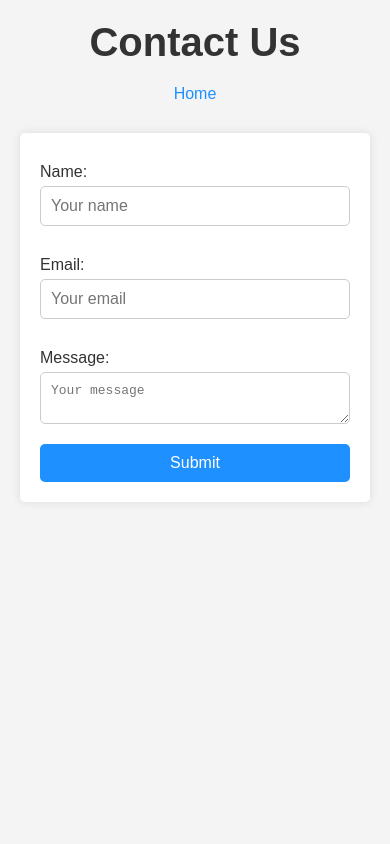
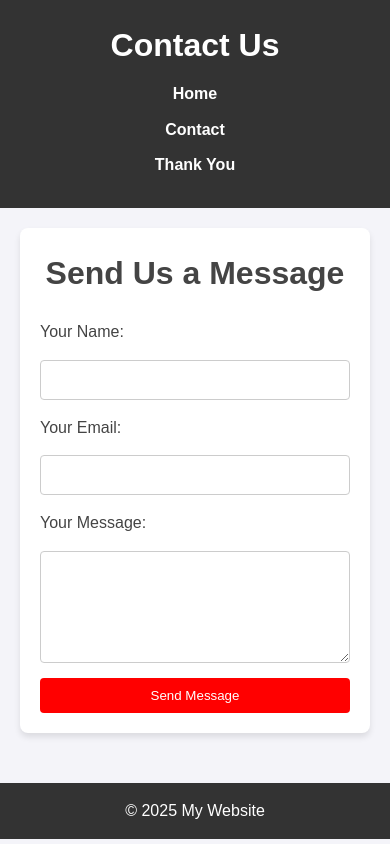
Before and after one commit to Hiahwahnah/YourChoice, a plain HTML site: page contact.html in a window 390 px wide. Drawn offline with Linux system fonts and the light colour scheme.

Commit message:
added more features to the html files as well as updated the CSS

```diff
--- a/contact.html
+++ b/contact.html
@@ -1,34 +1,45 @@
-<!DOCTYPE html>
+<!doctype html>
 <html lang="en">
 <head>
     <meta charset="UTF-8">
     <meta name="viewport" content="width=device-width, initial-scale=1.0">
-    <title>Contact Form</title>
+    <title>Contact Us</title>
     <link rel="stylesheet" href="styles.css">
 </head>
 <body>
     <header>
         <h1>Contact Us</h1>
         <nav>
-            <a href="index.html">Home</a>
+            <ul>
+                <li><a href="index.html">Home</a></li>
+                <li><a href="contact.html">Contact</a></li>
+                <li><a href="thank-you.html">Thank You</a></li>
+            </ul>
         </nav>
     </header>
 
-    <section class="form-section">
-        <form id="contact-form">
-            <label for="name">Name:</label>
-            <input type="text" id="name" name="name" placeholder="Your name" required>
+    <main>
+        <section id="contact-form">
+            <h2>Send Us a Message</h2>
+            <form id="contactForm">
+                <label for="name">Your Name:</label>
+                <input type="text" id="name" name="name" required>
 
-            <label for="email">Email:</label>
-            <input type="email" id="email" name="email" placeholder="Your email" required>
+                <label for="email">Your Email:</label>
+                <input type="email" id="email" name="email" required>
 
-            <label for="message">Message:</label>
-            <textarea id="message" name="message" placeholder="Your message" required></textarea>
+                <label for="message">Your Message:</label>
+                <textarea id="message" name="message" rows="5" required></textarea>
 
-            <button type="submit">Submit</button>
-        </form>
-        <p id="form-status"></p>
-    </section>
+                <button type="submit">Send Message</button>
+            </form>
+            <p id="form-status"></p>
+        </section>
+    </main>
+
+    <footer>
+        <p>&copy; 2025 My Website</p>
+    </footer>
 
     <script src="https://cdn.emailjs.com/dist/email.min.js"></script>
     <script src="script.js"></script>
--- a/styles.css
+++ b/styles.css
@@ -1,76 +1,215 @@
-/* Reset some default styles */
-body, h1, p, label, input, textarea {
+/* Reset some basic styles */
+* {
     margin: 0;
+    padding: 0;
+    box-sizing: border-box;
+}
+
+/* Body styling */
+body {
+    font-family: 'Arial', sans-serif;
+    background-color: #f4f4f9;
+    color: #333;
+    line-height: 1.6;
+}
+
+/* Header styles */
+header {
+    background-color: #333;
+    color: #fff;
+    padding: 20px 0;
+    text-align: center;
+}
+
+header h1 {
+    font-size: 2.5rem;
+    margin-bottom: 10px;
+}
+
+nav ul {
+    list-style-type: none;
     padding: 0;
 }
 
-body {
-    font-family: Arial, sans-serif;
-    background-color: #f4f4f4;
-    color: #333;
+nav ul li {
+    display: inline;
+    margin: 0 15px;
+}
+
+nav ul li a {
+    color: #fff;
+    text-decoration: none;
+    font-weight: bold;
+}
+
+nav ul li a:hover {
+    text-decoration: underline;
+}
+
+/* Main content section */
+main {
     padding: 20px;
 }
 
-header {
-    text-align: center;
+/* Section styling */
+section {
     margin-bottom: 30px;
+    padding: 20px;
+    background-color: #fff;
+    box-shadow: 0 4px 6px rgba(0, 0, 0, 0.1);
 }
 
-h1 {
-    font-size: 2.5em;
+section h2 {
+    font-size: 2rem;
+    margin-bottom: 10px;
+    color: #444;
 }
 
-nav {
-    margin-top: 20px;
+section p {
+    font-size: 1rem;
+    color: #666;
 }
 
-a {
-    text-decoration: none;
-    color: #1e90ff;
+/* Image section */
+#image img {
+    width: 100%;
+    max-width: 400px;
+    display: block;
+    margin: 0 auto;
+    border-radius: 8px;
 }
 
-.form-section {
-    background-color: #fff;
-    padding: 20px;
-    border-radius: 5px;
-    box-shadow: 0 0 10px rgba(0, 0, 0, 0.1);
-    max-width: 600px;
-    margin: 0 auto;
-}
-
+/* Form styling */
 form {
     display: flex;
     flex-direction: column;
+    gap: 15px;
 }
 
 label {
-    margin: 10px 0 5px;
-    font-size: 1em;
+    font-size: 1rem;
+    color: #444;
 }
 
 input, textarea {
     padding: 10px;
-    font-size: 1em;
-    margin-bottom: 20px;
+    font-size: 1rem;
     border: 1px solid #ccc;
-    border-radius: 5px;
+    border-radius: 4px;
+}
+
+input:focus, textarea:focus {
+    border-color: #007BFF;
+    outline: none;
 }
 
 button {
-    padding: 10px;
-    background-color: #1e90ff;
+    padding: 10px 20px;
+    background-color: #ff0000;
     color: white;
     border: none;
-    border-radius: 5px;
-    font-size: 1em;
+    border-radius: 4px;
     cursor: pointer;
 }
 
 button:hover {
-    background-color: #5f9ea0;
+    background-color: #000000;
 }
 
-#errorMessage {
-    color: red;
-    font-size: 1em;
+/* Table styling */
+table {
+    width: 100%;
+    border-collapse: collapse;
+    margin-top: 20px;
 }
+
+table th, table td {
+    padding: 12px;
+    border: 1px solid #ddd;
+    text-align: left;
+}
+
+table th {
+    background-color: #f2f2f2;
+}
+
+/* CSS for Responsive Video Embed */
+section iframe {
+    max-width: 100%;
+    height: auto;
+    display: block;
+    margin: 0 auto; /* Center the video */
+}
+
+/* Footer styles */
+footer {
+    background-color: #333;
+    color: #fff;
+    text-align: center;
+    padding: 15px 0;
+    margin-top: 30px;
+}
+
+/* Thank You page specific styles */
+#thank-you-message {
+    text-align: center;
+    font-size: 1.5rem;
+    margin-top: 50px;
+}
+
+#thank-you-message p {
+    color: #444;
+}
+
+#thank-you-message a {
+    color: #007BFF;
+    text-decoration: none;
+}
+
+#thank-you-message a:hover {
+    text-decoration: underline;
+}
+
+/* Contact page specific styles */
+#contact-form {
+    max-width: 600px;
+    margin: 0 auto;
+    background-color: #fff;
+    padding: 30px;
+    border-radius: 8px;
+    box-shadow: 0 4px 6px rgba(0, 0, 0, 0.1);
+}
+
+#contact-form h2 {
+    text-align: center;
+    margin-bottom: 20px;
+    color: #444;
+}
+
+/* Responsive design: Adjust layout on smaller screens */
+@media screen and (max-width: 768px) {
+    header h1 {
+        font-size: 2rem;
+    }
+
+    section {
+        padding: 15px;
+    }
+
+    nav ul li {
+        display: block;
+        margin: 10px 0;
+    }
+
+    table th, table td {
+        padding: 8px;
+    }
+
+    iframe {
+        max-width: 100%;
+    }
+
+    #contact-form {
+        padding: 20px;
+    }
+}
```
Also changed, not shown: index.html (+37 -7 lines), thank-you.html (+20 -5 lines).
